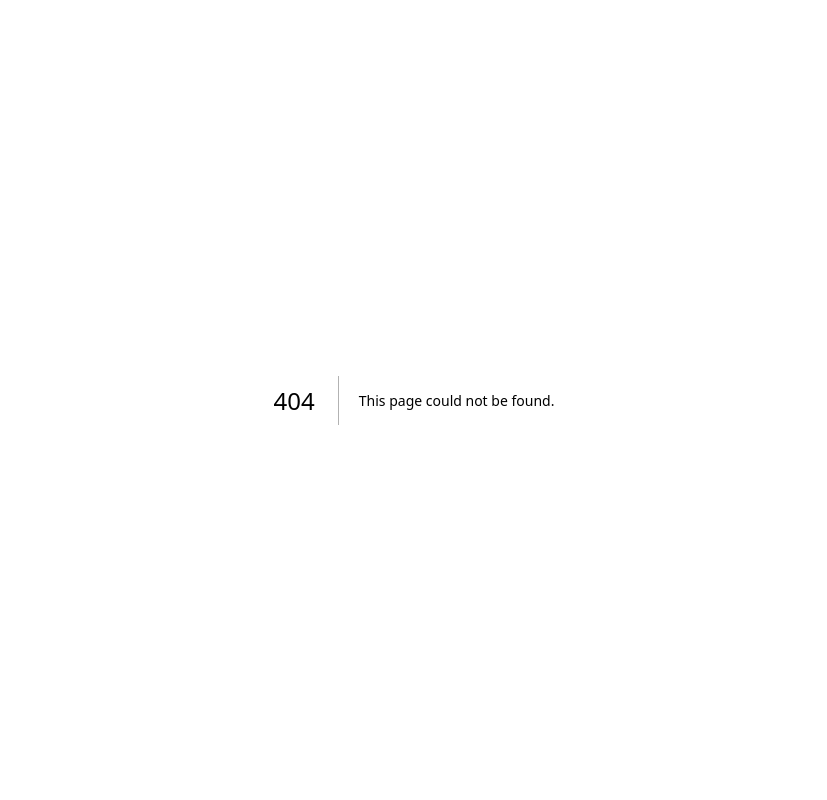
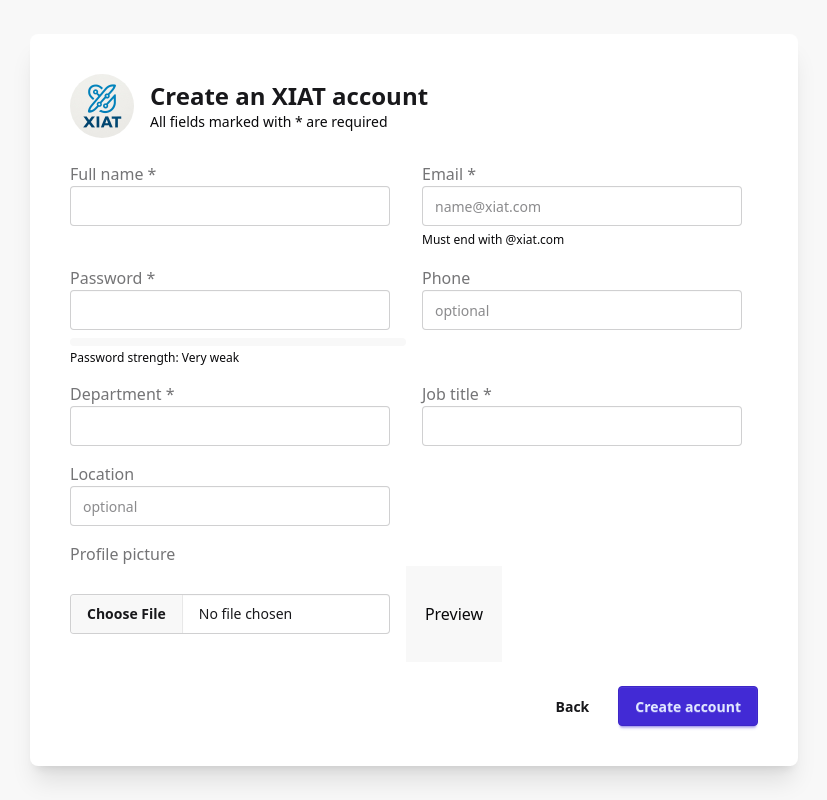
Before and after one commit to AnaMTF/Hackathon-Adobe-2025, a Next.js app: page /register in a window 1280 px wide. Before the commit this address had no page. Shown: the whole page, without its empty margins (226-1053 px from the left). Built offline with nearby package versions, Linux system fonts and the light colour scheme.

Commit message:
added register route

```diff
--- a/app/auth/page.tsx
+++ b/app/auth/page.tsx
@@ -2,6 +2,7 @@
 
 import { useState } from "react";
 import Image from "next/image";
+import Link from "next/link";
 
 export default function Auth() {
   const [username, setUsername] = useState("");
@@ -25,42 +26,31 @@ export default function Auth() {
     }
   };
 
-  const handleRegister = async () => {
-    setError(null);
-    setLoading(true);
-    try {
-      // TODO: wire this to your registration API
-      await new Promise((res) => setTimeout(res, 600));
-      console.log("Register", { username });
-    } catch (err) {
-      setError("Failed to register");
-    } finally {
-      setLoading(false);
-    }
-  };
-
   return (
     <main className="min-h-screen flex items-center justify-center bg-base-200">
       <div className="absolute top-8 flex flex-col items-center">
         <Image
           src="/assets/logo.jpeg"
           alt="App Logo"
-          width={164}
-          height={164}
-          className="mb-2"
+          width={120}
+          height={120}
+          className="mb-2 rounded-full"
         />
-        <h2 className="text-3xl font-bold">Welcome to XIAT Employee Log in Page</h2>
+        <h2 className="text-3xl font-extrabold tracking-tight">XIAT Employee Portal</h2>
+        <p className="text-sm text-neutral">Secure access for XIAT team members</p>
       </div>
+
       <form
         onSubmit={handleSubmit}
-        className="card w-full max-w-md bg-base-100 shadow-md p-6"
+        className="card w-full max-w-xl bg-base-100 shadow-xl p-8 grid grid-cols-1 md:grid-cols-2 gap-6 items-center"
         aria-labelledby="auth-heading"
       >
-        <h1 id="auth-heading" className="text-2xl font-bold mb-4 text-center">
+        <div className="px-2">
+          <h1 id="auth-heading" className="text-2xl font-bold mb-4">
             Sign in
           </h1>
 
-        <div className="form-control mb-3">
+          <div className="form-control mb-4">
             <label className="label">
               <span className="label-text">Username</span>
             </label>
@@ -69,7 +59,7 @@ export default function Auth() {
               placeholder="your username"
               value={username}
               onChange={(e) => setUsername(e.target.value)}
-            className="input input-bordered"
+              className="input input-bordered w-full"
               required
               aria-label="username"
             />
@@ -84,7 +74,7 @@ export default function Auth() {
               placeholder="password"
               value={password}
               onChange={(e) => setPassword(e.target.value)}
-            className="input input-bordered"
+              className="input input-bordered w-full"
               required
               aria-label="password"
             />
@@ -92,7 +82,7 @@ export default function Auth() {
 
           {error && <p className="text-sm text-error mb-3">{error}</p>}
 
-        <div className="flex gap-3">
+          <div className="flex gap-3 mt-2">
             <button
               type="submit"
               className="btn btn-primary flex-1"
@@ -102,20 +92,29 @@ export default function Auth() {
               {loading ? "Please wait..." : "Log in"}
             </button>
 
-          <button
-            type="button"
-            className="btn btn-outline"
-            onClick={handleRegister}
-            disabled={loading}
-            aria-disabled={loading}
-          >
+            <Link href="/register" className="btn btn-outline flex-1 text-center">
               Register
-          </button>
+            </Link>
           </div>
 
-        <p className="text-xs text-center text-neutral mt-4">
-          This is a demo UI — wire it to your backend to enable real auth.
-        </p>
+          <p className="text-xs text-neutral mt-4">This is a demo UI — wire it to your backend to enable real auth.</p>
+        </div>
+
+        <div className="hidden md:flex flex-col items-center justify-center p-4">
+          <div className="w-full flex items-center justify-center mb-3">
+            <div className="p-4 rounded-lg bg-gradient-to-br from-primary to-accent text-white w-full text-center">
+              <h3 className="text-lg font-bold">Welcome back!</h3>
+              <p className="text-sm opacity-90">Enter your credentials to access the XIAT internal tools.</p>
+            </div>
+          </div>
+          <div className="w-full mt-4">
+            <ul className="text-sm list-disc list-inside text-neutral">
+              <li>Secure connection</li>
+              <li>Company-only access</li>
+              <li>Need an account? Click Register</li>
+            </ul>
+          </div>
+        </div>
       </form>
     </main>
   );
--- /dev/null
+++ b/app/register/page.tsx
@@ -0,0 +1,178 @@
+"use client";
+
+import { useState, useRef } from "react";
+import Image from "next/image";
+import { useRouter } from "next/navigation";
+
+function passwordStrength(pw: string) {
+  let score = 0;
+  if (pw.length >= 8) score += 1;
+  if (/[A-Z]/.test(pw)) score += 1;
+  if (/[0-9]/.test(pw)) score += 1;
+  if (/[^A-Za-z0-9]/.test(pw)) score += 1;
+  return score; // 0..4
+}
+
+export default function Register() {
+  const [fullName, setFullName] = useState("");
+  const [email, setEmail] = useState("");
+  const [password, setPassword] = useState("");
+  const [phone, setPhone] = useState("");
+  const [department, setDepartment] = useState("");
+  const [jobTitle, setJobTitle] = useState("");
+  const [location, setLocation] = useState("");
+  const [error, setError] = useState<string | null>(null);
+  const [loading, setLoading] = useState(false);
+  const [profilePreview, setProfilePreview] = useState<string | null>(null);
+  const fileRef = useRef<HTMLInputElement | null>(null);
+  const router = useRouter();
+
+  const strength = passwordStrength(password);
+
+  const handleFile = (file?: File | null) => {
+    if (!file) {
+      setProfilePreview(null);
+      return;
+    }
+    const url = URL.createObjectURL(file);
+    setProfilePreview(url);
+  };
+
+  const handleSubmit = async (e: React.FormEvent) => {
+    e.preventDefault();
+    setError(null);
+
+    // client-side validation
+    if (!fullName.trim()) return setError("Full name is required");
+    if (!email.trim()) return setError("Email is required");
+    if (!email.endsWith("@xiat.com")) return setError("Email must end with @xiat.com");
+    if (!password) return setError("Password is required");
+    if (!department.trim()) return setError("Department is required");
+    if (!jobTitle.trim()) return setError("Job title is required");
+
+    setLoading(true);
+    try {
+      // TODO: send data to API route for registration
+      await new Promise((res) => setTimeout(res, 800));
+      console.log("Registering", { fullName, email, department, jobTitle });
+      // after success, navigate to login
+      router.push('/auth');
+    } catch (err) {
+      setError("Failed to register");
+    } finally {
+      setLoading(false);
+    }
+  };
+
+  return (
+    <main className="min-h-screen flex items-center justify-center bg-base-200 p-6">
+      <form onSubmit={handleSubmit} className="card w-full max-w-3xl bg-base-100 shadow-xl p-6 md:p-10">
+        <div className="flex items-center gap-4 mb-6">
+          <Image src="/assets/logo.jpeg" alt="logo" width={64} height={64} className="rounded-full" />
+          <div>
+            <h1 className="text-2xl font-bold">Create an XIAT account</h1>
+            <p className="text-sm text-neutral">All fields marked with * are required</p>
+          </div>
+        </div>
+
+        {error && <div role="alert" className="alert alert-error mb-4">{error}</div>}
+
+        <div className="grid grid-cols-1 md:grid-cols-2 gap-4">
+          <div className="form-control">
+            <label className="label"><span className="label-text">Full name *</span></label>
+            <input className="input input-bordered" value={fullName} onChange={(e) => setFullName(e.target.value)} required aria-required />
+          </div>
+
+          <div className="form-control">
+            <label className="label"><span className="label-text">Email *</span></label>
+            <input
+              className="input input-bordered"
+              type="email"
+              value={email}
+              onChange={(e) => setEmail(e.target.value)}
+              placeholder="name@xiat.com"
+              required
+              aria-required
+            />
+            <label className="label">
+              <span className={`text-xs ${email && !email.endsWith('@xiat.com') ? 'text-error' : 'text-neutral'}`}>
+                Must end with @xiat.com
+              </span>
+            </label>
+          </div>
+
+          <div className="form-control">
+            <label className="label"><span className="label-text">Password *</span></label>
+            <input
+              className="input input-bordered"
+              type="password"
+              value={password}
+              onChange={(e) => setPassword(e.target.value)}
+              required
+              aria-required
+            />
+            <div className="mt-2">
+              <div className="w-full bg-base-200 h-2 rounded-full overflow-hidden">
+                <div
+                  className={`h-2 rounded-full ${strength >= 3 ? 'bg-success' : strength === 2 ? 'bg-warning' : 'bg-error'}`}
+                  style={{ width: `${(strength / 4) * 100}%` }}
+                />
+              </div>
+              <p className="text-xs mt-1 text-neutral">Password strength: {['Very weak','Weak','Okay','Good','Strong'][strength]}</p>
+            </div>
+          </div>
+
+          <div className="form-control">
+            <label className="label"><span className="label-text">Phone</span></label>
+            <input className="input input-bordered" value={phone} onChange={(e) => setPhone(e.target.value)} placeholder="optional" />
+          </div>
+
+          <div className="form-control">
+            <label className="label"><span className="label-text">Department *</span></label>
+            <input className="input input-bordered" value={department} onChange={(e) => setDepartment(e.target.value)} required aria-required />
+          </div>
+
+          <div className="form-control">
+            <label className="label"><span className="label-text">Job title *</span></label>
+            <input className="input input-bordered" value={jobTitle} onChange={(e) => setJobTitle(e.target.value)} required aria-required />
+          </div>
+
+          <div className="form-control">
+            <label className="label"><span className="label-text">Location</span></label>
+            <input className="input input-bordered" value={location} onChange={(e) => setLocation(e.target.value)} placeholder="optional" />
+          </div>
+
+          <div className="form-control md:col-span-2">
+            <label className="label"><span className="label-text">Profile picture</span></label>
+            <div className="flex items-center gap-4">
+              <input
+                ref={fileRef}
+                type="file"
+                accept="image/*"
+                className="file-input file-input-bordered"
+                onChange={(e) => {
+                  const file = e.target.files?.[0] ?? null;
+                  handleFile(file || null);
+                }}
+              />
+              {profilePreview ? (
+                <div className="w-24 h-24 rounded overflow-hidden">
+                  <img src={profilePreview} alt="preview" className="w-full h-full object-cover" />
+                </div>
+              ) : (
+                <div className="avatar placeholder w-24 h-24 flex items-center justify-center bg-base-200 text-neutral">Preview</div>
+              )}
+            </div>
+          </div>
+        </div>
+
+        <div className="mt-6 flex gap-3 justify-end">
+          <button type="button" className="btn btn-ghost" onClick={() => router.push('/auth')}>Back</button>
+          <button type="submit" className="btn btn-primary" disabled={loading}>
+            {loading ? 'Creating...' : 'Create account'}
+          </button>
+        </div>
+      </form>
+    </main>
+  );
+}
```
Lines whose indentation alone changed are shown as unchanged.
